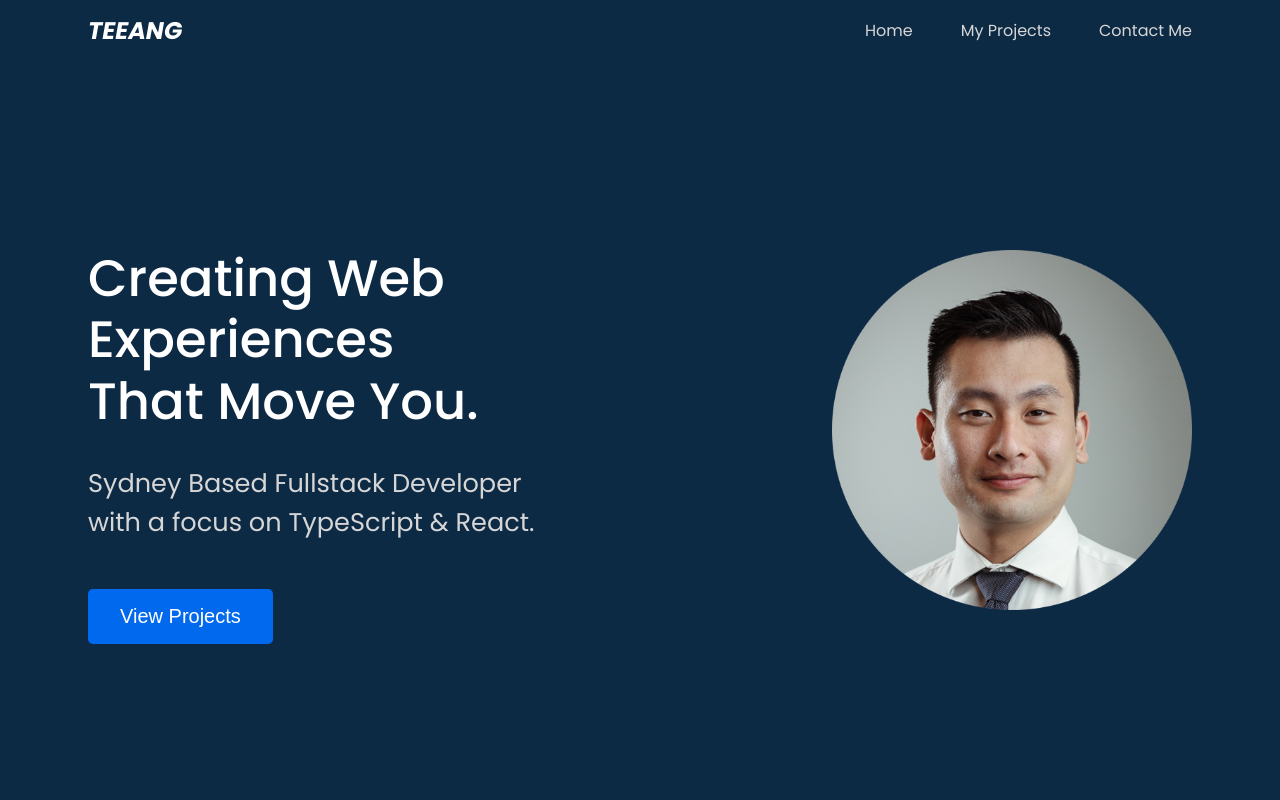
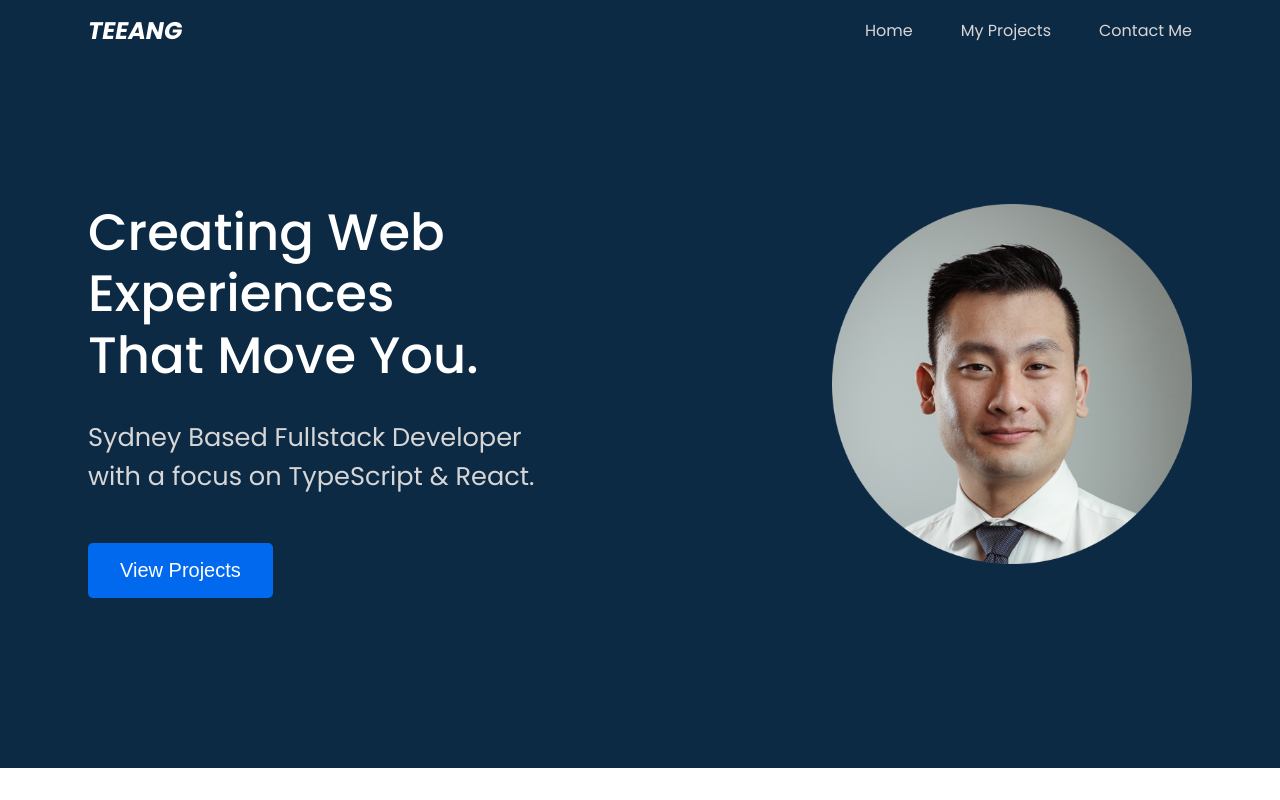
Before and after one commit to davidtaing/portfolio, a Next.js app: page / in a window 1280 px wide. Shown: the top 800 px of the page. Built offline with nearby package versions, Linux system fonts and the light colour scheme.

Commit message:
styles: made header top sticky

```diff
--- a/src/components/HeroSection/index.tsx
+++ b/src/components/HeroSection/index.tsx
@@ -11,7 +11,6 @@ const StyledSection = styled.section`
     grid-template-areas:
       "text"
       "image";
-    max-height: calc(1080px - 120px);
     height: calc(100vh - 120px);
 
     .image-container,
@@ -50,8 +49,8 @@ const StyledSection = styled.section`
     @media (min-width: 50em) {
       grid-template-columns: 3fr 1fr 2fr;
       grid-template-areas: "text . image";
-      max-height: min(60vw, calc(1200px - 60px));
-      height: calc(100vh - 60px);
+      max-height: min(60vw, calc(1200px));
+      height: calc(100vh);
 
       .hero-container {
         display: flex;
--- a/src/components/Navbar/index.tsx
+++ b/src/components/Navbar/index.tsx
@@ -4,6 +4,7 @@ import NavItem from "../NavItem";
 
 const StyledNav = styled.nav`
   background-color: var(--clr-dark-blue);
+
   .wrapper {
     display: flex;
     height: 60px;
@@ -34,8 +35,14 @@ const StyledNav = styled.nav`
         }
       }
     }
+  }
 
-    @media (min-width: 768px) {
+  @media (min-width: 768px) {
+    position: fixed;
+    width: 100%;
+    z-index: 10;
+
+    .wrapper {
       menu {
         li {
           display: flex;
```
